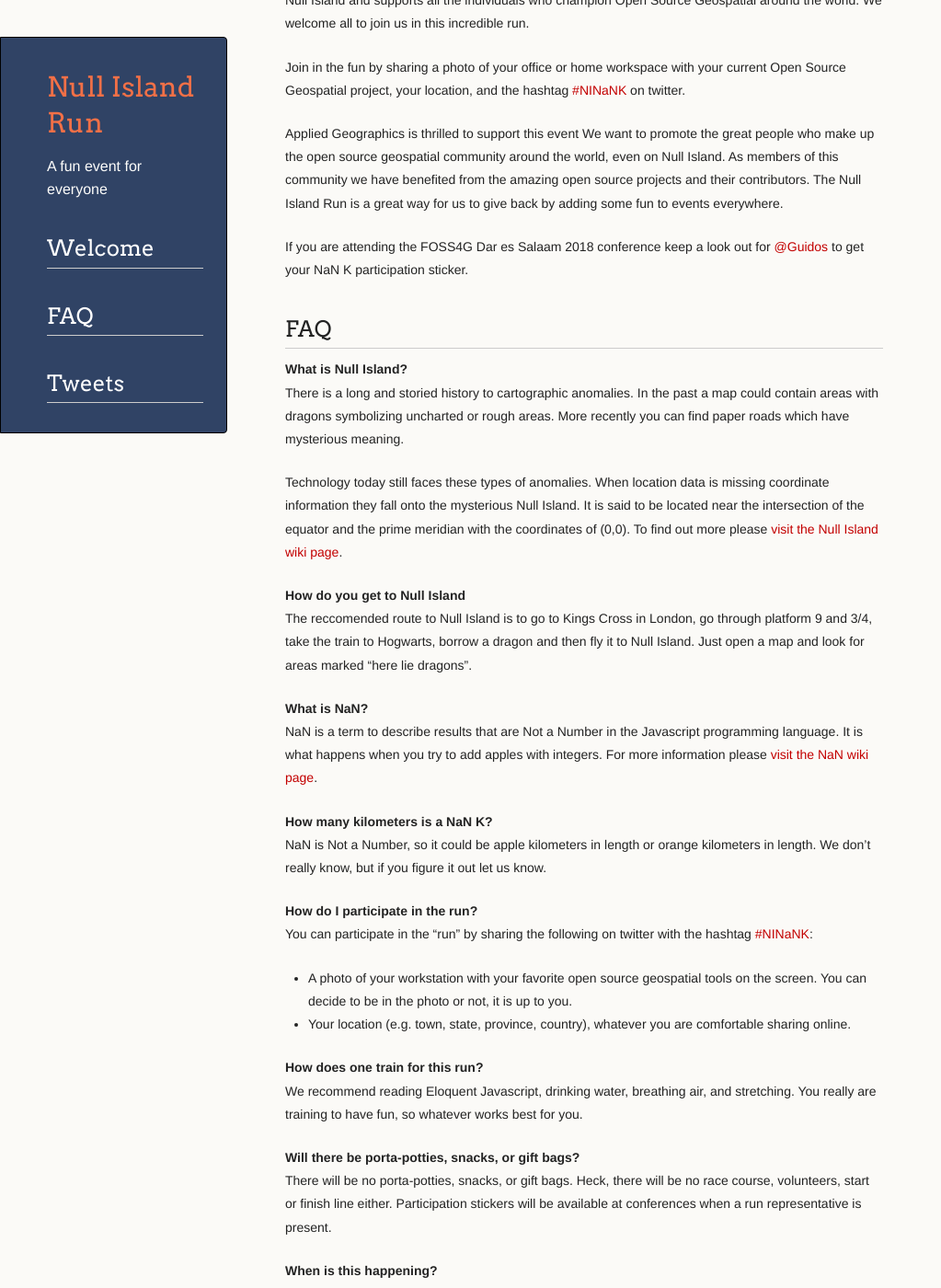
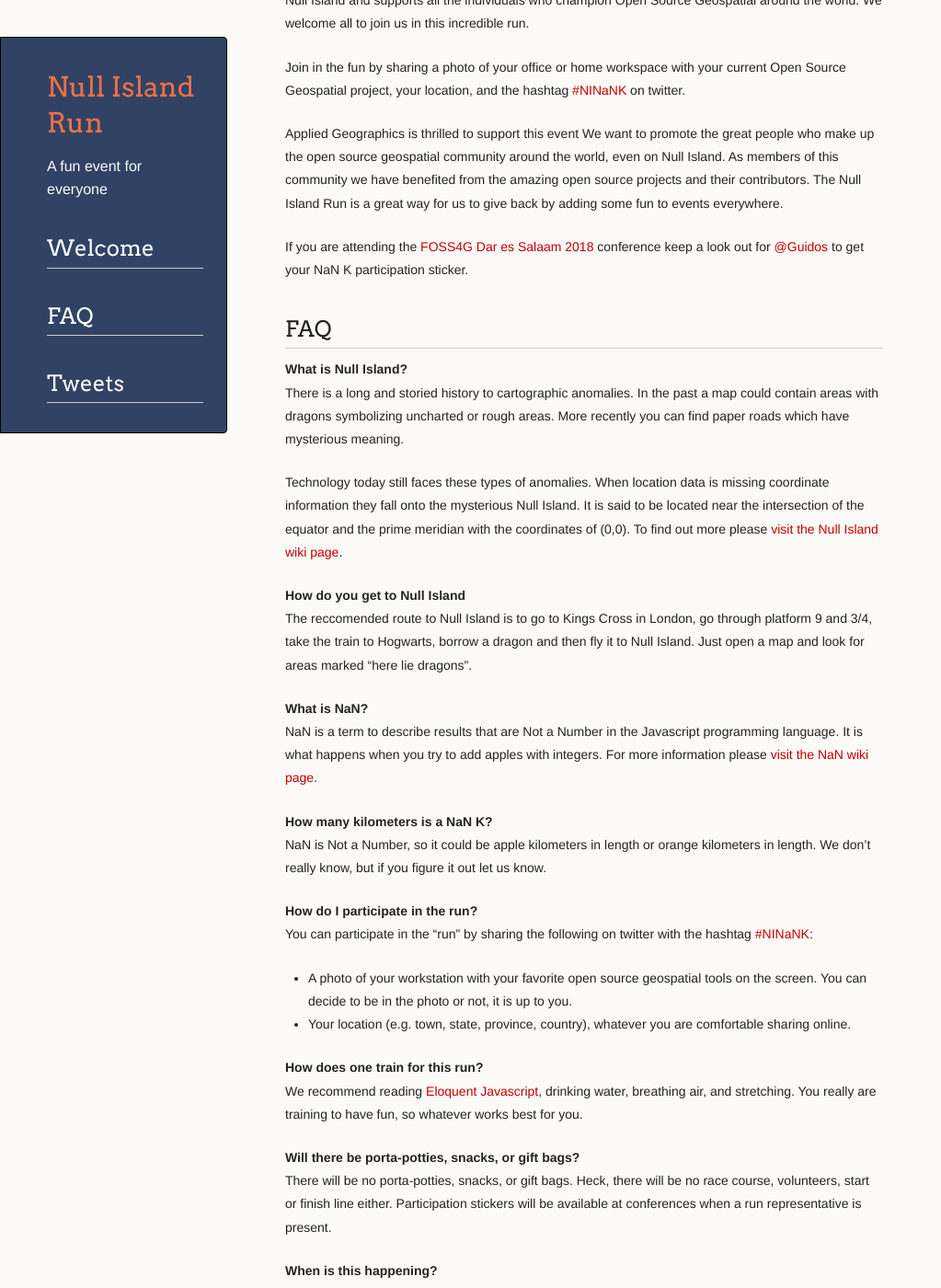
Before and after one commit to Bdheit222/nullislandrun, a Jekyll site: the page built from index.md, in a window 1280 px wide and 1400 px high, scrolled down 818 px. Shown: the whole window at 92% size, without its empty margins (0-1023 px from the left). Built offline with Jekyll 4.4.1, drawn with Linux system fonts in a browser that asks for light colours; our own code applies the rules of GitHub Pages for plain Markdown files; comment, search, counter and statistics services are not loaded; part of the change alters nothing that is shown.

Commit message:
add a link

```diff
--- a/index.md
+++ b/index.md
@@ -12,7 +12,7 @@ Join in the fun by sharing a photo of your office or home workspace with your cu
 
 Applied Geographics is thrilled to support this event We want to promote the great people who make up the open source geospatial community around the world, even on Null Island. As members of this community we have benefited from the amazing open source projects and their contributors. The Null Island Run is a great way for us to give back by adding some fun to events everywhere.
 
-If you are attending the FOSS4G Dar es Salaam 2018 conference keep a look out for [@Guidos](https://twitter.com/guidos) to get your NaN K participation sticker.
+If you are attending the [FOSS4G Dar es Salaam 2018](https://2018.foss4g.org/) conference keep a look out for [@Guidos](https://twitter.com/guidos) to get your NaN K participation sticker.
 
 <!-- <div style="width:200px;height:200px;border: black solid 1px;position:absolute"><div id="map" style="width:200px;height:200px;"></div></div>
   <script src="https://unpkg.com/leaflet@1.3.3/dist/leaflet.js"></script>
@@ -58,7 +58,7 @@ You can participate in the “run” by sharing the following on twitter with th
 - Your location (e.g. town, state, province, country),  whatever you are comfortable sharing online.
 
 **How does one train for this run?**
-We recommend reading Eloquent Javascript, drinking water, breathing air, and stretching. You really are training to have fun, so whatever works best for you.
+We recommend reading [Eloquent Javascript](https://eloquentjavascript.net/), drinking water, breathing air, and stretching. You really are training to have fun, so whatever works best for you.
 
 **Will there be porta-potties, snacks, or gift bags?**
 There will be no porta-potties, snacks, or gift bags. Heck, there will be no race course, volunteers, start or finish line either. Participation stickers will be available at conferences when a run representative is present.
```
